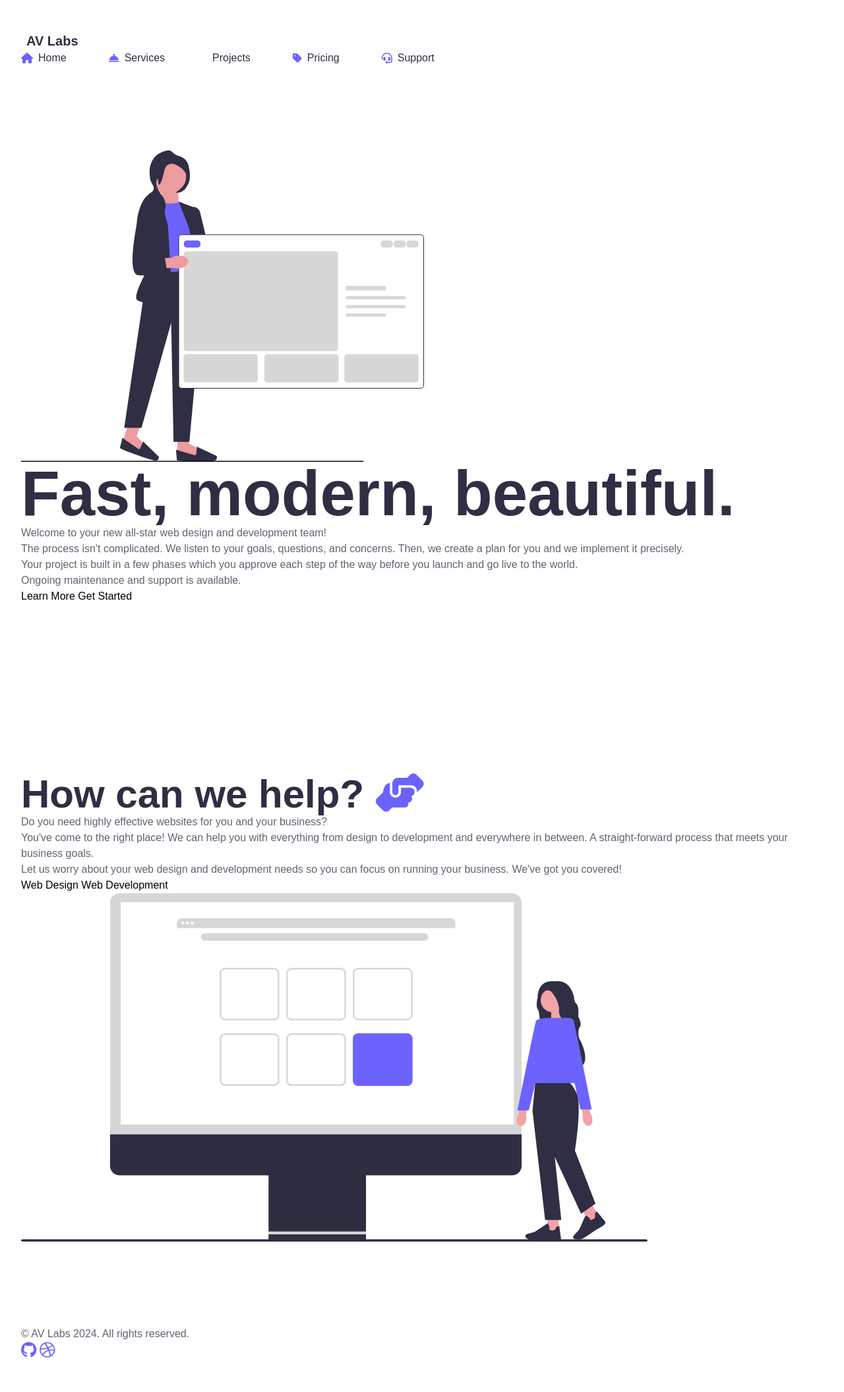
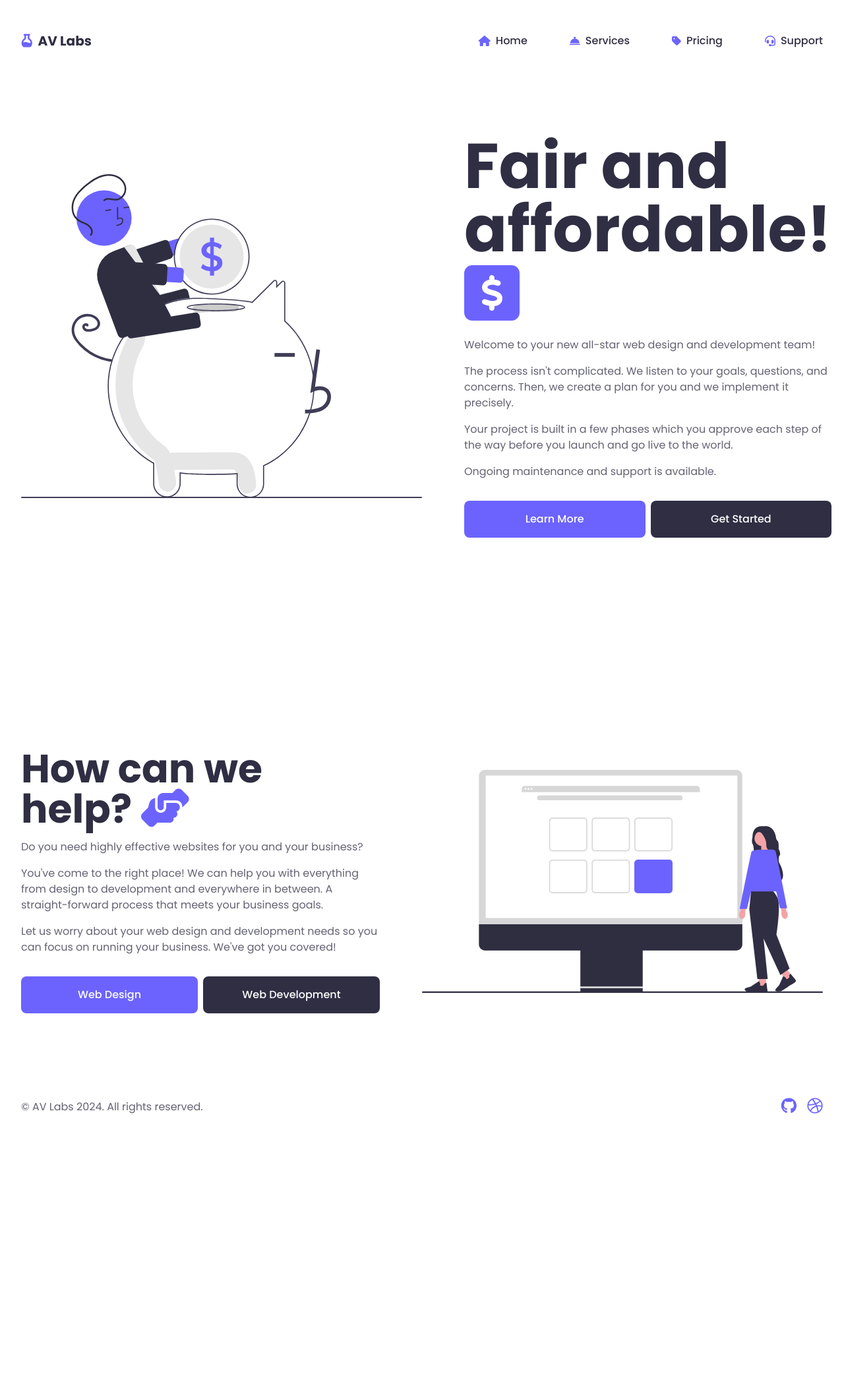
Before and after one commit to avlabsdev/avlabs-v2, a PHP site: page /pricing in a window 1280 px wide. Shown: the whole page at 66% size. After the commit the page ends 1688 px from the top, so only its background shows below. Run offline with PHP 8.4, Linux system fonts and the light colour scheme; style sheets or scripts are compiled from the project's sources; some libraries are stand-ins or nearby versions.

Commit message:
html/css updates, added assets

```diff
--- a/pricing/index.html
+++ b/pricing/index.html
@@ -4,32 +4,33 @@
 <head>
   <meta charset="UTF-8" />
   <meta name="viewport" content="width=device-width, initial-scale=1.0" />
-  <title>AV Labs - Professional Web Development</title>
+  <meta name="description" content="Professional web development services">
+  <title>Pricing / AV Labs - Professional Web Development</title>
   <link rel="shortcut icon" href="../assets/favicon.svg" type="image/x-icon" />
-  <script src="https://kit.fontawesome.com/4a62263e08.js" crossorigin="anonymous"></script>
-  <link rel="stylesheet" href="../style.css" />
+  <link href="../assets/fontawesome/css/fontawesome.css" rel="stylesheet" />
+  <link href="../assets/fontawesome/css/brands.css" rel="stylesheet" />
+  <link href="../assets/fontawesome/css/solid.css" rel="stylesheet" />
+  <link href="../src/output.css" rel="stylesheet" />
+  <link rel="stylesheet" href="../fonts.css" />
 </head>
 
 <body>
   <header>
-    <div class="container">
     <a href="../" class="logo"><i class="fa-solid fa-flask-round-potion"></i>AV Labs</a>
     <nav>
       <a href="../" id="button-home"><i class="fa-solid fa-house"></i>Home</a>
       <a href="../services"><i class="fa-solid fa-bell-concierge"></i>Services</a>
-        <a href="../projects"><i class="fa-solid fa-rectangle-history"></i>Projects</a>
+      <!-- <a href="../projects"><i class="fa-solid fa-rectangle-history"></i>Projects</a> -->
       <a href="../pricing"><i class="fa-solid fa-tag"></i>Pricing</a>
       <a href="../support"><i class="fa-solid fa-headset"></i>Support</a>
     </nav>
-    </div>
   </header>
   <main>
-    <section id="section-intro">
-      <div class="container">
-        <img src="../assets/undraw_undraw_design_1w1r_-1-_812s.svg" alt="Illustration" />
-        <div class="copy">
+    <section>
+      <img src="../assets/undraw_savings_re_eq4w.svg" alt="Illustration by unDraw" class="w-1/2" />
+      <div class="copy-wrapper">
         <h1>
-            Fast, modern, beautiful. <i class="fa-solid fa-sparkles"></i>
+          Fair and affordable! <i class="fa-solid fa-square-dollar"></i>
         </h1>
         <p>Welcome to your new all-star web design and development team!</p>
         <p>
@@ -41,16 +42,13 @@
           to the world.
         </p>
         <p>Ongoing maintenance and support is available.</p>
-          <div class="button-container">
-            <a href="../services" class="button-primary">Learn More</a>
-            <a href="../pricing" class="button-secondary">Get Started</a>
-          </div>
-        </div>
+        <div class="btn-wrapper">
+          <a href="../services" class="btn-primary">Learn More</a>
+          <a href="../pricing" class="btn-secondary">Get Started</a>
         </div>
     </section>
-    <section id="section-services">
-      <div class="container">
-        <div class="copy">
+    <section id="services">
+      <div class="copy-wrapper">
         <h2>
           How can we help? <i class="fa-solid fa-handshake-angle"></i>
         </h2>
@@ -67,24 +65,22 @@
           Let us worry about your web design and development needs so you
           can focus on running your business. We've got you covered!
         </p>
-          <div class="button-container">
-            <a href="../services" class="button-primary">Web Design</a>
-            <a href="../pricing" class="button-secondary">Web Development</a>
+        <div class="btn-wrapper">
+          <a href="../services" class="btn-primary">Web Design</a>
+          <a href="../pricing" class="btn-secondary">Web Development</a>
         </div>
       </div>
-        <img src="../assets/undraw_undraw_undraw_undraw_selection_f3no_jw9h_-1-_nxfh_-1-_6d1x.svg" alt="Illustration" />
-      </div>
+      <img src="../assets/undraw_undraw_undraw_undraw_selection_f3no_jw9h_-1-_nxfh_-1-_6d1x.svg"
+        alt="Illustration by unDraw" class="w-1/2" />
     </section>
   </main>
   <footer>
-    <div class="container">
     <p>&copy; AV Labs 2024. All rights reserved.</p>
     <span>
       <a href="https://github.com/avlabsdev" target="_blank" title="GitHub"><i class="fa-brands fa-github"></i></a>
       <a href="https://dribbble.com/avlabsdev" target="_blank" title="Dribbble"><i
           class="fa-brands fa-dribbble"></i></a>
     </span>
-    </div>
   </footer>
   <script src="../script.js" defer></script>
 </body>
--- a/projects/goodmj/index.html
+++ b/projects/goodmj/index.html
@@ -1,4 +1,4 @@
-<!DOCTYPE html>
+<!-- <!DOCTYPE html>
 <html lang="en">
 
 <head>
@@ -54,4 +54,4 @@
   <script src="../script.js" defer></script>
 </body>
 
-</html>
+</html> -->
--- a/src/input.css
+++ b/src/input.css
@@ -10,7 +10,6 @@
     font-family: Poppins, sans-serif;
     display: flex;
     flex-direction: column;
-    gap: 8rem;
     padding: 3rem 2rem;
     background-color: #fff;
   }
@@ -77,15 +76,19 @@
     }
 
     main {
-        @apply container mx-auto flex flex-col gap-64;
+        @apply container mx-auto flex flex-col gap-16;
     }
 
     section {
-        @apply flex flex-row items-center gap-16;
+        @apply flex flex-row items-center gap-16 py-32;
     }
 
     footer {
         @apply container mx-auto flex flex-row items-center justify-between;
+    }
+
+    footer span {
+        @apply flex flex-row items-center gap-4;
     }
 
     footer i {
--- a/src/output.css
+++ b/src/output.css
@@ -727,7 +727,7 @@ main {
   margin-right: auto;
   display: flex;
   flex-direction: column;
-  gap: 16rem;
+  gap: 4rem;
 }
 
 section {
@@ -735,6 +735,8 @@ section {
   flex-direction: row;
   align-items: center;
   gap: 4rem;
+  padding-top: 8rem;
+  padding-bottom: 8rem;
 }
 
 footer {
@@ -778,6 +780,13 @@ footer {
   flex-direction: row;
   align-items: center;
   justify-content: space-between;
+}
+
+footer span {
+  display: flex;
+  flex-direction: row;
+  align-items: center;
+  gap: 1rem;
 }
 
 footer i {
@@ -2755,7 +2764,6 @@ body {
   font-family: Poppins, sans-serif;
   display: flex;
   flex-direction: column;
-  gap: 8rem;
   padding: 3rem 2rem;
   background-color: #fff;
 }
```
Also changed, not shown: index.html (+39 -42 lines), projects/index.html (+28 -40 lines), services/index.html (+4 -4 lines), support/index.html (+8 -6 lines), assets/undraw_savings_re_eq4w.svg (added). Lines whose indentation alone changed are shown as unchanged.
